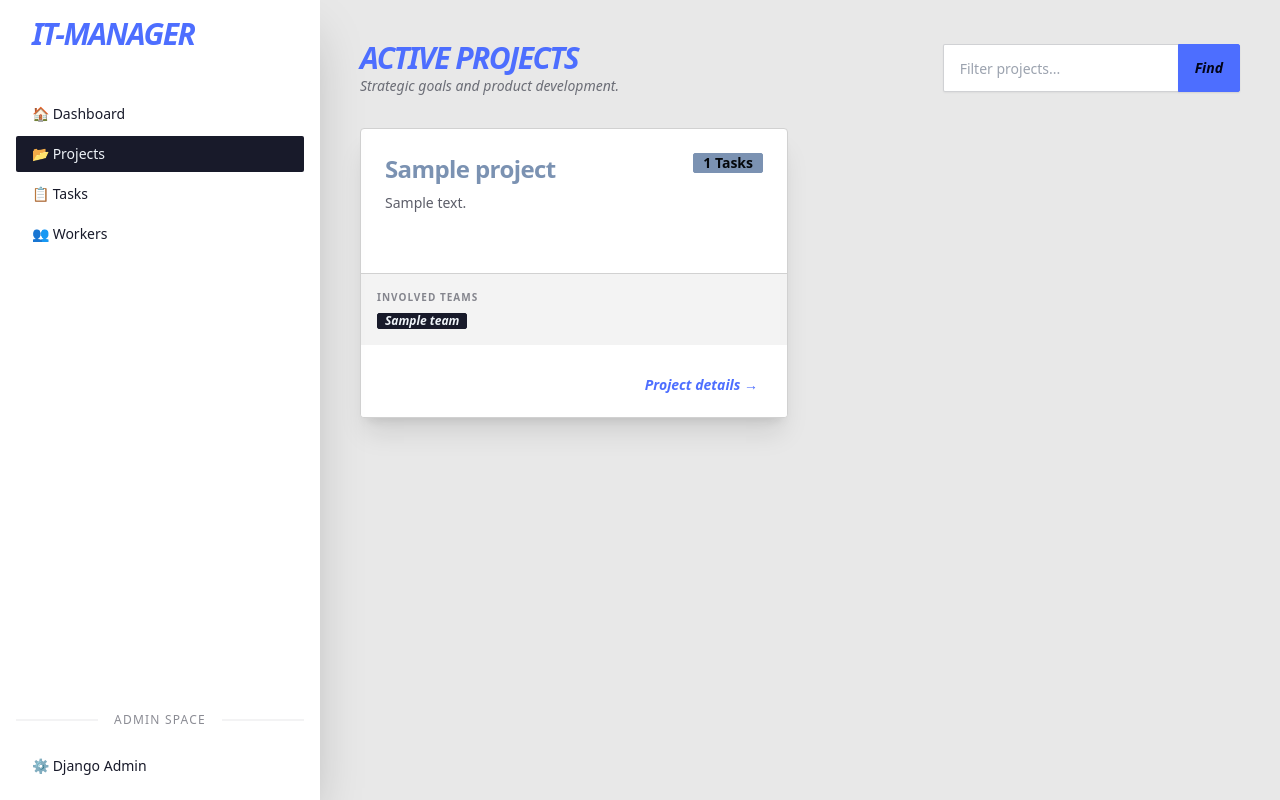
After one commit to AlexMishKo/it-task-manager, a Django app: page /projects/ in a window 1280 px wide. The commit adds this page. Run offline with Django 5.2, Linux system fonts and the light colour scheme; tables that the repository leaves empty hold one stand-in row (values such as "Sample post"); parts of the project's set-up code (start-up, migrations or seed data) failed here and were passed over; some libraries are stand-ins or nearby versions.

Commit message:
feat project_list

```diff
--- a/manager/urls.py
+++ b/manager/urls.py
@@ -1,10 +1,16 @@
 from django.urls import path
-from .views import index, TaskListView, WorkerListView
+from .views import (
+    index,
+    TaskListView,
+    WorkerListView,
+    ProjectListView,
+)
 
 urlpatterns = [
     path("", index, name="index"),
     path("tasks/", TaskListView.as_view(), name="task-list"),
     path("workers/", WorkerListView.as_view(), name="worker-list"),
+    path("projects/", ProjectListView.as_view(), name="project-list"),
 ]
 
 app_name = "manager"
--- a/manager/views.py
+++ b/manager/views.py
@@ -68,3 +68,22 @@ class WorkerListView(generic.ListView):
         context = super().get_context_data(**kwargs)
         context["search_username"] = self.request.GET.get("username", "")
         return context
+
+
+class ProjectListView(generic.ListView):
+    model = Project
+    template_name = "manager/project_list.html"
+    context_object_name = "project_list"
+    paginate_by = 10
+
+    def get_queryset(self):
+        queryset = Project.objects.prefetch_related("teams")
+        name = self.request.GET.get("name", "")
+        if name:
+            return queryset.filter(name__icontains=name)
+        return queryset
+
+    def get_context_data(self, **kwargs):
+        context = super().get_context_data(**kwargs)
+        context["search_name"] = self.request.GET.get("name", "")
+        return context
--- a/templates/base.html
+++ b/templates/base.html
@@ -42,8 +42,9 @@
                 </li>
 
                 <li>
-                    <a href="#">
-                        📂 Projects
+                    <a href="{% url 'manager:project-list' %}"
+                       class="{% if request.resolver_match.url_name == 'project-list' %}active{% endif %}">
+                       📂 Projects
                     </a>
                 </li>
 
--- /dev/null
+++ b/templates/manager/project_list.html
@@ -0,0 +1,80 @@
+{% extends "base.html" %}
+
+{% block content %}
+<div class="flex flex-col md:flex-row justify-between items-start md:items-center gap-4 mb-8">
+    <div>
+        <h1 class="text-3xl font-black italic uppercase tracking-tighter text-primary">
+            Active Projects
+        </h1>
+        <p class="text-base-content/60 text-sm italic">
+            Strategic goals and product development.
+        </p>
+    </div>
+
+    <form method="get" class="join shadow-sm">
+        <input type="text" name="name" placeholder="Filter projects..."
+               value="{{ search_name }}"
+               class="input input-bordered join-item input-sm lg:input-md w-full focus:outline-none" />
+        <button type="submit" class="btn join-item btn-sm lg:btn-md btn-primary italic">Find</button>
+    </form>
+</div>
+
+<div class="grid grid-cols-1 md:grid-cols-2 gap-6">
+    {% for project in project_list %}
+    <div class="card bg-base-100 shadow-xl border border-base-300 overflow-hidden group">
+        <div class="card-body p-0">
+            <div class="p-6">
+                <div class="flex justify-between items-start mb-2">
+                    <h2 class="card-title text-2xl font-black tracking-tight text-secondary">
+                        {{ project.name }}
+                    </h2>
+                    <div class="badge badge-secondary font-bold">{{ project.tasks.count }} Tasks</div>
+                </div>
+                <p class="text-sm opacity-70 line-clamp-2 min-h-[3rem]">
+                    {{ project.description|default:"No description provided for this project." }}
+                </p>
+            </div>
+
+            <div class="bg-base-200/50 p-4 border-t border-base-300">
+                <p class="text-[10px] uppercase font-bold opacity-50 mb-2 tracking-widest">Involved Teams</p>
+                <div class="flex flex-wrap gap-2">
+                    {% for team in project.teams.all %}
+                        <span class="badge badge-neutral badge-sm font-semibold italic">{{ team.name }}</span>
+                    {% empty %}
+                        <span class="text-xs opacity-40">No teams assigned yet</span>
+                    {% endfor %}
+                </div>
+            </div>
+
+            <div class="card-actions justify-end p-4 bg-base-100">
+                <a href="#" class="btn btn-sm btn-ghost text-primary font-black italic">
+                    Project details →
+                </a>
+            </div>
+        </div>
+    </div>
+    {% empty %}
+    <div class="col-span-full text-center py-20 bg-base-100 rounded-box border-2 border-dashed border-base-300">
+        <p class="text-xl font-bold opacity-30 italic">No projects found. Create your first mission!</p>
+    </div>
+    {% endfor %}
+</div>
+
+{% if is_paginated %}
+<div class="flex justify-center mt-12 mb-10">
+    <div class="join shadow-lg">
+        {% if page_obj.has_previous %}
+            <a href="?{% if search_name %}name={{ search_name }}&{% endif %}page={{ page_obj.previous_page_number }}"
+               class="join-item btn btn-md bg-base-100">«</a>
+        {% endif %}
+        <button class="join-item btn btn-md btn-active font-black">
+            {{ page_obj.number }}
+        </button>
+        {% if page_obj.has_next %}
+            <a href="?{% if search_name %}name={{ search_name }}&{% endif %}page={{ page_obj.next_page_number }}"
+               class="join-item btn btn-md bg-base-100">»</a>
+        {% endif %}
+    </div>
+</div>
+{% endif %}
+{% endblock %}
```
